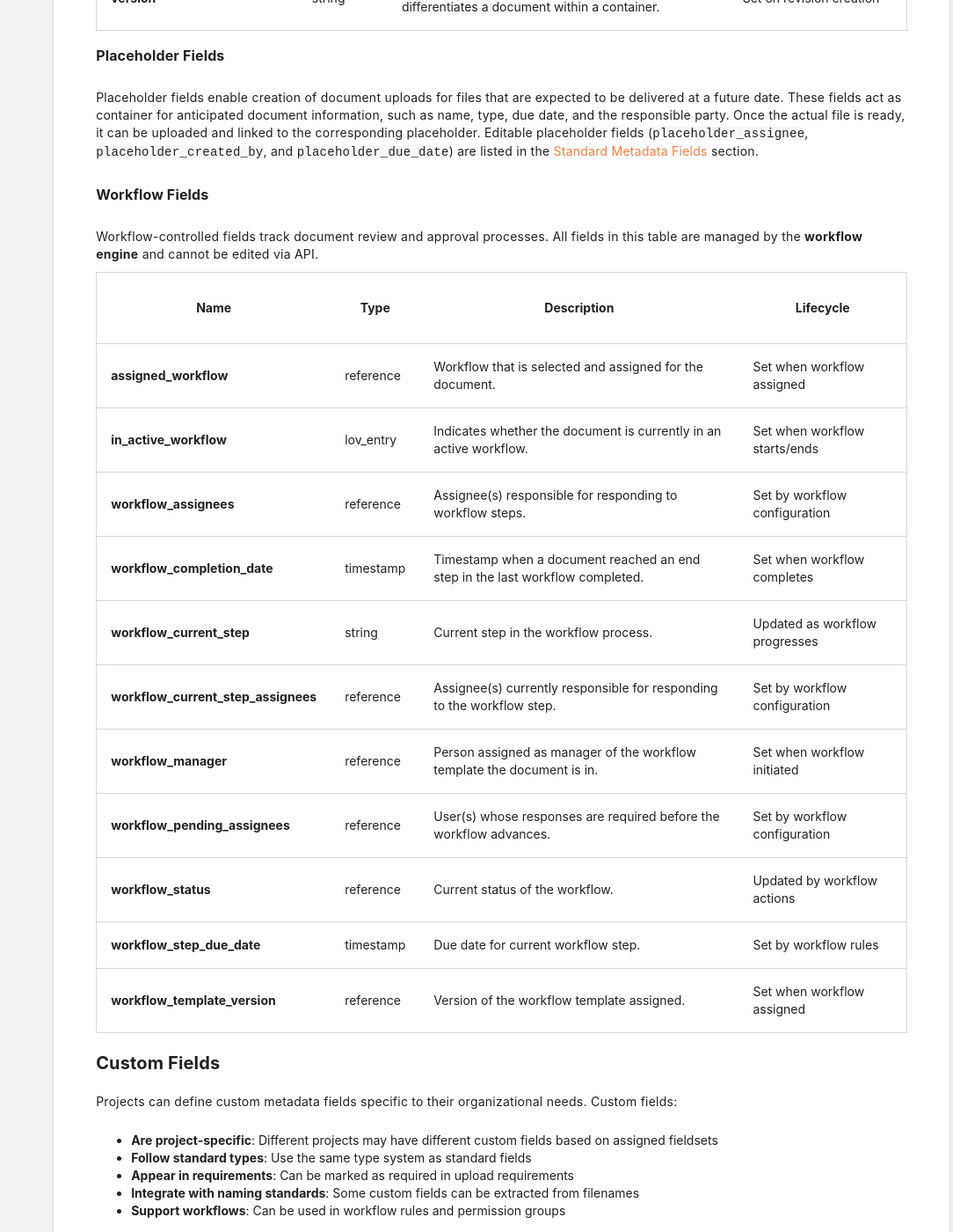
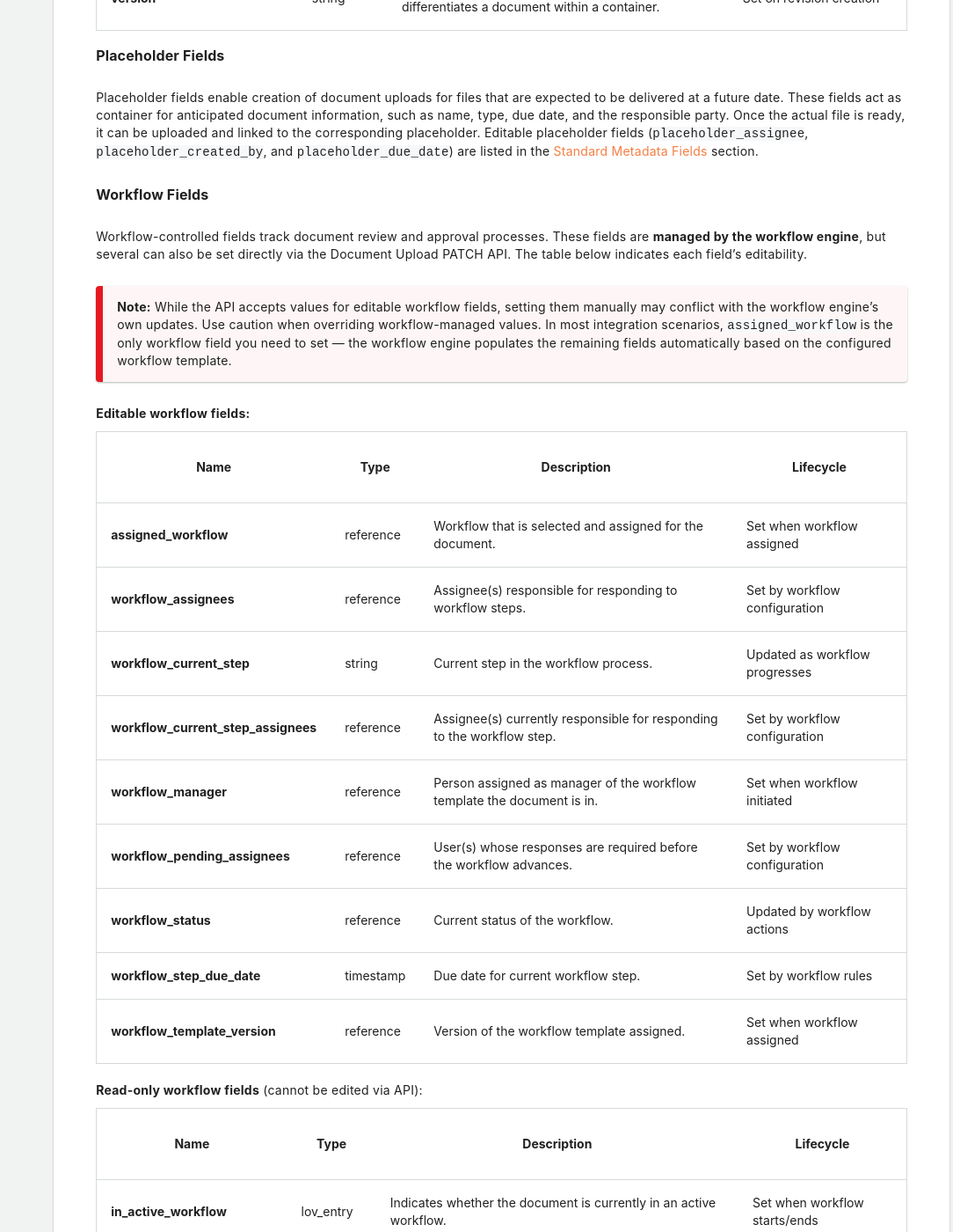
Before and after one commit to procore/documentation, a Jekyll site: the page built from document_management_integration/document_management_metadata_details.md, in a window 1280 px wide and 1400 px high, scrolled down 4184 px. Shown: the whole window at 88% size, without its empty margins (196-1280 px from the left). Built offline with Jekyll 4.4.1, drawn with Linux system fonts in a browser that asks for light colours; comment, search, counter and statistics services are not loaded; some of the changed text lies outside the part shown.

Commit message:
fix: clarify workflow fields that are editable

```diff
--- a/document_management_integration/document_management_metadata_details.md
+++ b/document_management_integration/document_management_metadata_details.md
@@ -203,14 +203,16 @@ Placeholder fields enable creation of document uploads for files that are expect
 
 ### Workflow Fields
 
-Workflow-controlled fields track document review and approval processes. All fields in this table are managed by the **workflow engine** and cannot be edited via API.
+Workflow-controlled fields track document review and approval processes. These fields are **managed by the workflow engine**, but several can also be set directly via the Document Upload PATCH API. The table below indicates each field's editability.
+
+> **Note:** While the API accepts values for editable workflow fields, setting them manually may conflict with the workflow engine's own updates. Use caution when overriding workflow-managed values. In most integration scenarios, `assigned_workflow` is the only workflow field you need to set — the workflow engine populates the remaining fields automatically based on the configured workflow template.
+
+**Editable workflow fields:**
 
 | Name | Type | Description | Lifecycle |
 |---|---|---|---|
 | **assigned_workflow** | reference | Workflow that is selected and assigned for the document. | Set when workflow assigned |
-| **in_active_workflow** | lov_entry | Indicates whether the document is currently in an active workflow. | Set when workflow starts/ends |
 | **workflow_assignees** | reference | Assignee(s) responsible for responding to workflow steps. | Set by workflow configuration |
-| **workflow_completion_date** | timestamp | Timestamp when a document reached an end step in the last workflow completed. | Set when workflow completes |
 | **workflow_current_step** | string | Current step in the workflow process. | Updated as workflow progresses |
 | **workflow_current_step_assignees** | reference | Assignee(s) currently responsible for responding to the workflow step. | Set by workflow configuration |
 | **workflow_manager** | reference | Person assigned as manager of the workflow template the document is in. | Set when workflow initiated |
@@ -218,6 +220,13 @@ Workflow-controlled fields track document review and approval processes. All fie
 | **workflow_status** | reference | Current status of the workflow. | Updated by workflow actions |
 | **workflow_step_due_date** | timestamp | Due date for current workflow step. | Set by workflow rules |
 | **workflow_template_version** | reference | Version of the workflow template assigned. | Set when workflow assigned |
+
+**Read-only workflow fields** (cannot be edited via API):
+
+| Name | Type | Description | Lifecycle |
+|---|---|---|---|
+| **in_active_workflow** | lov_entry | Indicates whether the document is currently in an active workflow. | Set when workflow starts/ends |
+| **workflow_completion_date** | timestamp | Timestamp when a document reached an end step in the last workflow completed. | Set when workflow completes |
 
 ## Custom Fields
 
@@ -352,8 +361,11 @@ Use the following structuring rules and reference table to correctly construct y
 **Structuring Rules**
 
 - **Always wrap values in an array**, even for single-value fields.
-- **Lookup fields** (`lov_entry` / `lov_entries` / `reference`): You cannot supply your own values. You must first retrieve valid ID(s) from the field's values endpoint, then pass the chosen ID(s) in the `values` array.
-  - **Note:** The values endpoint does not return data for `reference` fields with a user-type variant (`procore_user`, `procore_tool_user`, or `procore_users`) — e.g., `authored_by`, `uploaded_by`, `placeholder_assignee`, `placeholder_created_by`. Use the List Project Users endpoint to retrieve valid user IDs instead. See [Step 3: Fetch Values for Dropdown Fields]({{ site.url }}{{ site.baseurl }}{% link document_management_integration/document_management_technical_guide.md %}#step-3-fetch-values-for-dropdown-fields) for details and workaround instructions.
+
+- **Lookup fields** (`lov_entry` / `lov_entries` / `reference`, excluding user-type `reference` variants): You cannot supply your own values. For supported lookup types, you must first retrieve valid ID(s) from the field's values endpoint, then pass the chosen ID(s) in the `values` array.
+
+  - **Note (user-type `reference` variants):** The values endpoint does not return data for `reference` fields with a user-type variant (`procore_user`, `procore_tool_user`, or `procore_users`) — e.g., `authored_by`, `uploaded_by`, `placeholder_assignee`, `placeholder_created_by`. For these fields, the List Project Users endpoint is the primary lookup source for valid user IDs; the field values endpoint cannot be used. See [Step 3: Fetch Values for Dropdown Fields]({{ site.url }}{{ site.baseurl }}{% link document_management_integration/document_management_technical_guide.md %}#step-3-fetch-values-for-dropdown-fields) for details and workaround instructions.
+
 - **For `lov_entries` multi-select**: Pass multiple value IDs inside the single `values` array, e.g., `"values": ["ID_1", "ID_2"]`.
 - **Direct fields** (`string` / `rich_text` / `numeric` / `timestamp`): Pass your values directly — no ID lookup required.
 
```
Also changed, not shown: document_management_integration/document_management_technical_guide.md (+7 -5 lines).
